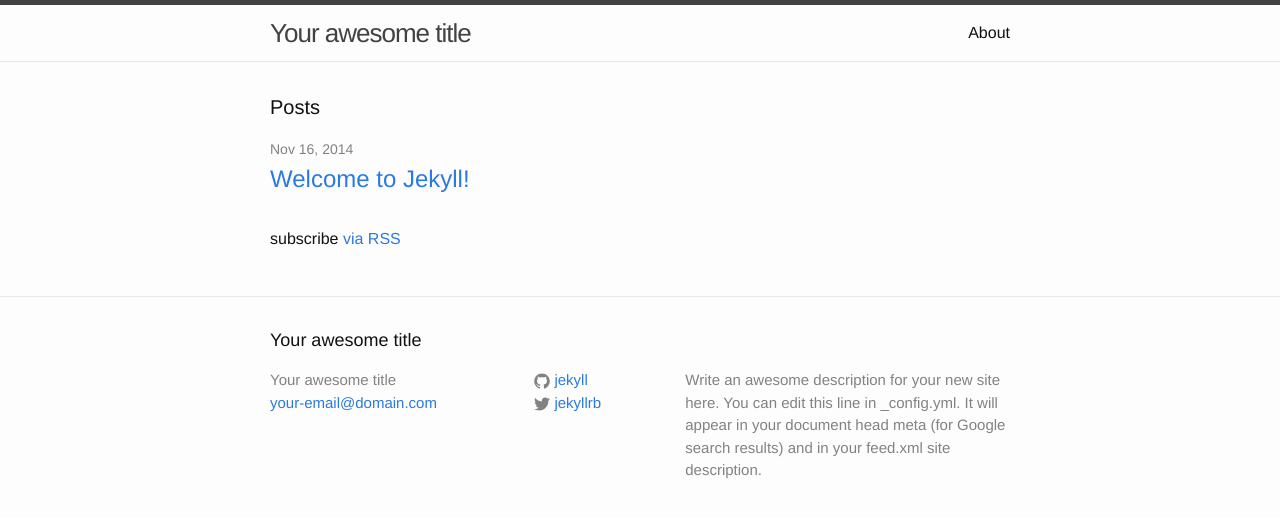
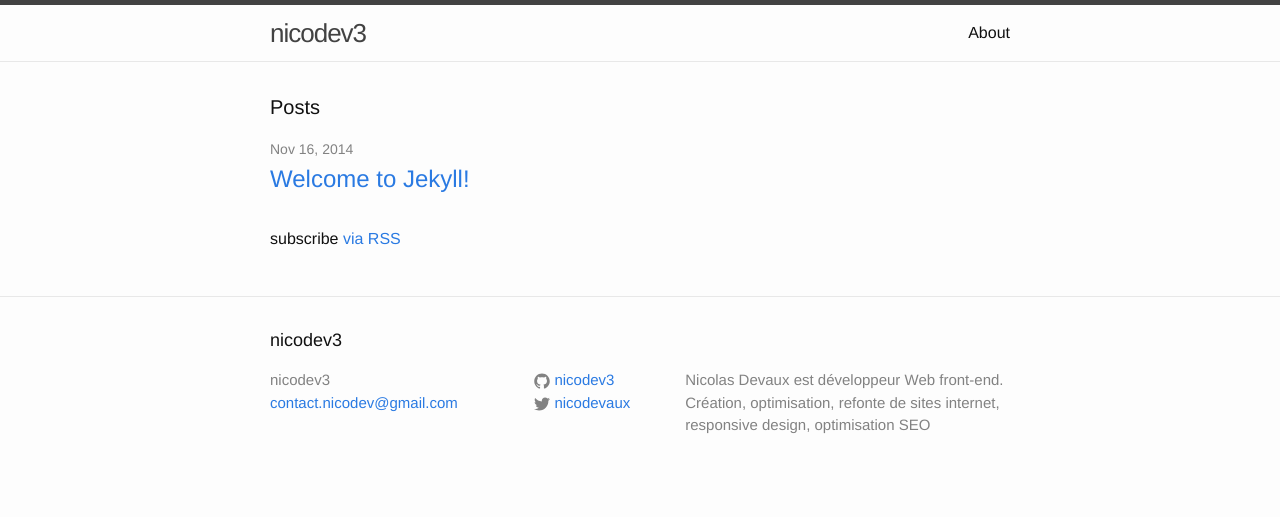
Before and after one commit to celiefavre/celiefavre.github.io, a Jekyll site: the page built from index.html, in a window 1280 px wide. Shown: the top 517 px of the page. Built offline with Jekyll 4.4.1, drawn with Linux system fonts in a browser that asks for light colours.

Commit message:
edited config.yml

```diff
--- a/_config.yml
+++ b/_config.yml
@@ -1,14 +1,52 @@
 # Site settings
-title: Your awesome title
-email: your-email@domain.com
+title: nicodev3
+email: contact.nicodev@gmail.com
 description: > # this means to ignore newlines until "baseurl:"
-  Write an awesome description for your new site here. You can edit this
-  line in _config.yml. It will appear in your document head meta (for
-  Google search results) and in your feed.xml site description.
+  Nicolas Devaux est développeur Web front-end. Création, optimisation, refonte de sites internet, responsive design, optimisation SEO
 baseurl: "" # the subpath of your site, e.g. /blog/
-url: "http://yourdomain.com" # the base hostname & protocol for your site
-twitter_username: jekyllrb
-github_username:  jekyll
+url: "http://nicodev3.github.io" # the base hostname & protocol for your site
+twitter_username: nicodevaux
+github_username:  nicodev3
 
 # Build settings
 markdown: kramdown
+highlighter: pygments
+kramdown:
+  auto_ids:      true
+  footnote_nr:   1
+  entity_output: as_char
+  toc_levels:    1..6
+  smart_quotes:  lsquo,rsquo,ldquo,rdquo
+  use_coderay:   false
+
+kramdown:
+   input: GFM
+
+
+permalink: /:year/:month/:day/:title/
+
+comments: true
+# redcarpet:
+#   extensions:
+#     - hard_wrap
+#     - no_intra_emphasis
+#     - autolink
+#     - strikethrough
+#     - fenced_code_blocks
+# Exclude directories and/or files from the conversion.
+exclude: [node_modules, gulpfile.js, package.json, Gemfile, Gemfile.lock]
+
+#defaults:
+#  -
+#    scope:
+#      path: "" # an empty string here means all files in the project
+#    values:
+#      layout: "default"
+
+#defaults:
+#  -
+#    scope:
+#      path: "" # an empty string here means all files in the project
+#      type: "posts" ou pages, drafts
+#    values:
+#      layout: "default"
```
